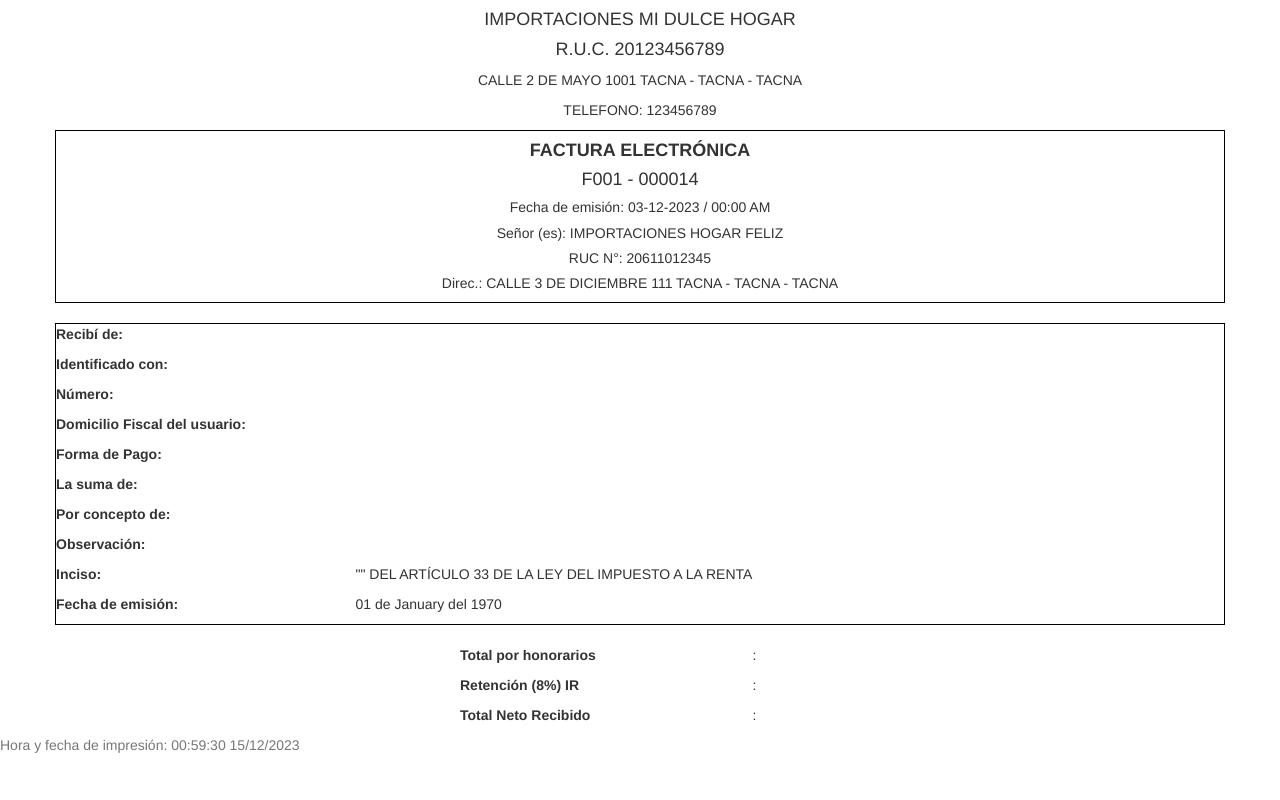
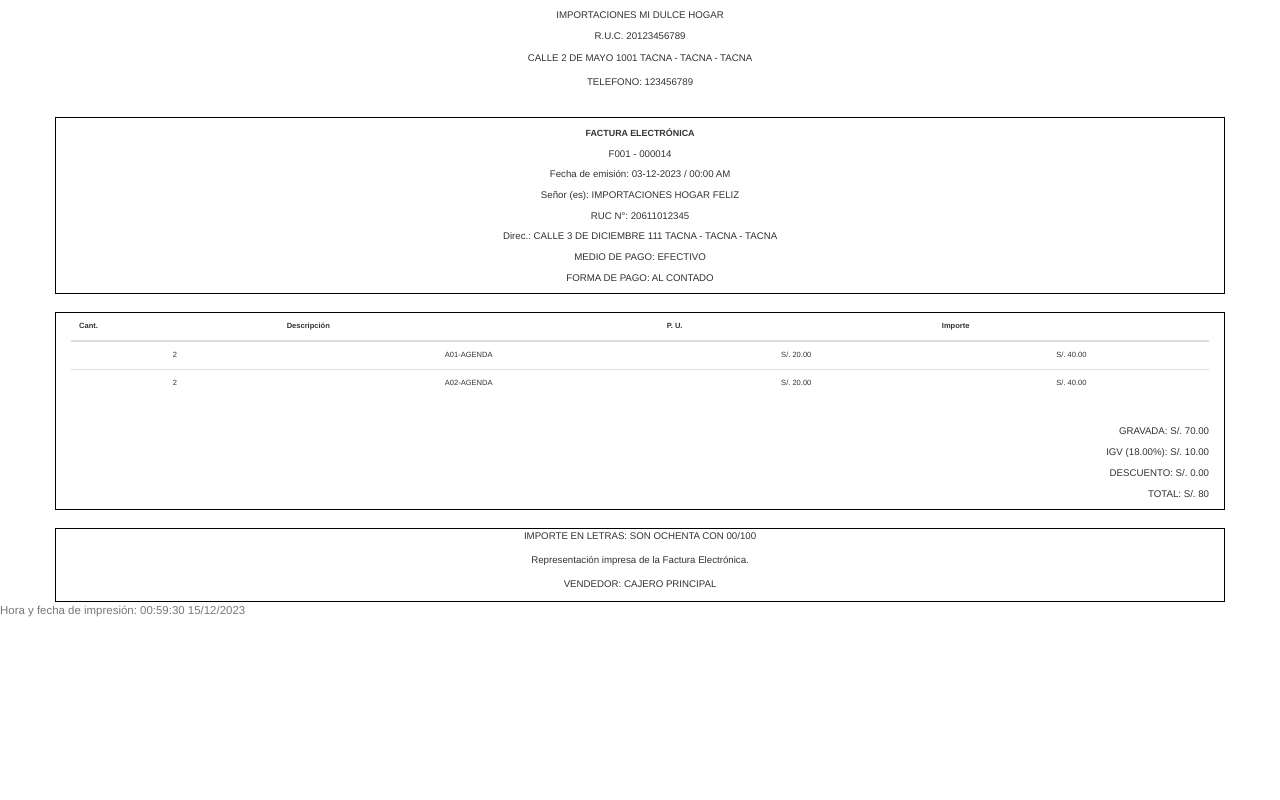
Before and after one commit to JulioChQ/aplicacion-comprobante-pagos, a PHP site: template view/reports/recibo-factura.php in a window 1280 px wide. Run offline with PHP 8.4, Linux system fonts and the light colour scheme; the template is opened without the code that fills it, so the values that code supplies are empty.

Commit message:
AVANCE PROTOTIPO FACTURA

```diff
--- a/view/reports/recibo-factura.php
+++ b/view/reports/recibo-factura.php
@@ -10,14 +10,18 @@
 
 </head>
 <style>
-   .contenido{
+   * {
+      font-size: 92% !important;
+   }
+   .contenido {
       border: 1px solid #000 !important;
    }
 
-   .numero{
+   .numero {
       border: 1px solid #000 !important;
    }
-   </style>
+</style>
+
 <body>
 
 
@@ -29,6 +33,8 @@
             <p>CALLE 2 DE MAYO 1001 TACNA - TACNA - TACNA</p>
             <p>TELEFONO: 123456789</p>
          </div>
+      </div><br>
+      <div class="row">
          <div class="col-xs-12 text-center numero">
             <h4><b>FACTURA ELECTRÓNICA</b></h4>
             <h4>F001 - 000014</h4>
@@ -36,144 +42,55 @@
             <H5>Señor (es): IMPORTACIONES HOGAR FELIZ</H5>
             <h5>RUC N°: 20611012345</h5>
             <h5>Direc.: CALLE 3 DE DICIEMBRE 111 TACNA - TACNA - TACNA</h5>
+            <h5>MEDIO DE PAGO: EFECTIVO</h5>
+            <h5>FORMA DE PAGO: AL CONTADO</h5>
          </div>
       </div><br>
-      <div class="row contenido">
-         <div class="row">
-            <div class="col-xs-3">
-               <p><b>Recibí de:</b></p>
-            </div>
+      <div class="row contenido text-center">
+         <div class="col-xs-12 text-center">
+            <table class="table text-center">
+               <thead>
+                  <tr>
+                     <th>Cant.</th>
+                     <th>Descripción</th>
+                     <th>P. U.</th>
+                     <th>Importe</th>
+                  </tr>
+               </thead>
+               <tbody>
+                  <tr>
+                     <td>2</td>
+                     <td>A01-AGENDA</td>
+                     <td>S/. 20.00</td>
+                     <td>S/. 40.00</td>
+                  </tr>
+                  <tr>
+                     <td>2</td>
+                     <td>A02-AGENDA</td>
+                     <td>S/. 20.00</td>
+                     <td>S/. 40.00</td>
+                  </tr>
+               </tbody>
+
+            </table>
          </div>
 
-         <div class="row">
-            <div class="col-xs-3">
-               <p><b>Identificado con:</b></p>
-            </div>
-
-            <div class="col-xs-9">
-               <p><?=$tipoDoc?></p>
-            </div>
-         </div>
-
-         <div class="row">
-            <div class="col-xs-3">
-               <p><b>Número:</b></p>
-            </div>
-
-            <div class="col-xs-9">
-               <p><?=$numDoc?></p>
-            </div>
-         </div>
-
-         <div class="row">
-            <div class="col-xs-3">
-               <p><b>Domicilio Fiscal del usuario:</b></p>
-            </div>
-
-            <div class="col-xs-9">
-               <p><?=$domicilio?></p>
-            </div>
-         </div>
-
-         <div class="row">
-            <div class="col-xs-3">
-               <p><b>Forma de Pago:</b></p>
-            </div>
-
-            <div class="col-xs-9">
-               <p><?=$formaPago?></p>
-            </div>
-         </div>
-
-         <div class="row">
-            <div class="col-xs-3">
-               <p><b>La suma de:</b></p>
-            </div>
-
-            <div class="col-xs-9">
-               <p><?=$textoMontoTotal?></p>
-            </div>
-         </div>
-
-         <div class="row">
-            <div class="col-xs-3">
-               <p><b>Por concepto de:</b></p>
-            </div>
-
-            <div class="col-xs-9">
-               <p><?=$descripcion?></p>
-            </div>
-         </div>
-
-         <div class="row">
-            <div class="col-xs-3">
-               <p><b>Observación:</b></p>
-            </div>
-
-            <div class="col-xs-9">
-               <p><?=$observacion?></p>
-            </div>
-         </div>
-
-         <div class="row">
-            <div class="col-xs-3">
-               <p><b>Inciso:</b></p>
-            </div>
-
-            <div class="col-xs-9">
-               <p><?='"' . $tipoRenta . '"' . " DEL ARTÍCULO 33 DE LA LEY DEL IMPUESTO A LA RENTA"?></p>
-            </div>
-         </div>
-
-         <div class="row">
-            <div class="col-xs-3">
-               <p><b>Fecha de emisión:</b></p>
-            </div>
-
-            <div class="col-xs-9">
-               <p><?=date("d",strtotime($fechaEmision))?> de <?=strftime("%B",strtotime($fechaEmision))?> del <?=date("Y",strtotime($fechaEmision))?></p>
-            </div>
+         <div class="col-xs-12 text-right">
+            <h5>GRAVADA: S/. 70.00</h5>
+            <h5>IGV (18.00%): S/. 10.00</h5>
+            <h5>DESCUENTO: S/. 0.00</h5>
+            <h5>TOTAL: S/. 80</h5>
          </div>
       </div><br>
 
-      <div class="row">
-         <div class="col-xs-4"></div>
-         <div class="col-xs-3">
-            <p><b>Total por honorarios</b></p>
-         </div>
-         <div class="col-xs-1">
-            <p>:</p>
-         </div>
-         <div class="col-xs-1">
-            <p><?=$montoTotal?></p>
+      <div class="row contenido text-center">
+         <div class="col-xs-12">
+            <p>IMPORTE EN LETRAS: SON OCHENTA CON 00/100</p>
+            <p>Representación impresa de la Factura Electrónica.</p>
+            <p>VENDEDOR: CAJERO PRINCIPAL</p>
          </div>
       </div>
 
-      <div class="row">
-         <div class="col-xs-4"></div>
-         <div class="col-xs-3">
-            <p><b>Retención (8%) IR</b></p>
-         </div>
-         <div class="col-xs-1">
-            <p>:</p>
-         </div>
-         <div class="col-xs-1">
-            <p><?=$retencion?></p>
-         </div>
-      </div>
-
-      <div class="row">
-         <div class="col-xs-4"></div>
-         <div class="col-xs-3">
-            <p><b>Total Neto Recibido</b></p>
-         </div>
-         <div class="col-xs-1">
-            <p>:</p>
-         </div>
-         <div class="col-xs-2">
-            <p><?php echo $totalNeto . " " . $tipoMoneda;?> </p>
-         </div>
-      </div>
 
 
    </div>
@@ -182,7 +99,6 @@
 
    <footer class="d-flex flex-wrap justify-content-between align-items-center py-3 my-4 border-top">
       <p class="text-muted">Hora y fecha de impresión: <?= date("H:i:s d/m/Y") ?></p>
-
    </footer>
 </body>
 
```
Also changed, not shown: controller/emitir-factura.php (added, +61 -0 lines).
